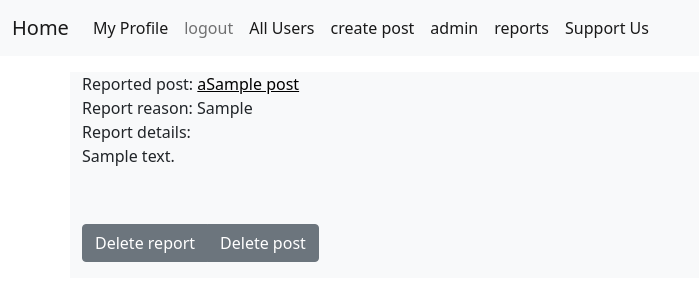
After one commit to mrpotatopc/social-media-aws, a Django app: page /reports/1/ in a window 1280 px wide. The commit adds this page. Shown: the top 301 px of the page, without its empty margins (0-699 px from the left). Run offline with Django 3.2, Linux system fonts and the light colour scheme; a user stored in the database is signed in; data comes from the database, SQL or seed files in the repository; tables that the repository leaves empty hold one stand-in row (values such as "Sample post").

Commit message:
added report system

```diff
--- a/home/admin.py
+++ b/home/admin.py
@@ -38,3 +38,5 @@ admin.site.register(models.user_image)
 admin.site.register(models.user_name)
 admin.site.register(models.user_premium)
 admin.site.register(models.reply)
+admin.site.register(models.report_reason)
+admin.site.register(models.report)
--- a/home/models.py
+++ b/home/models.py
@@ -80,3 +80,23 @@ class reply(models.Model):
     parent_reply = models.ForeignKey("self",on_delete=models.CASCADE,blank=True, null=True)
     author = models.ForeignKey(User,on_delete=models.CASCADE)
     text = models.TextField()
+
+
+class report_reason(models.Model):
+    reason = models.CharField(max_length=150)
+
+    def __str__(self):
+        return self.reason
+
+
+class report(models.Model):
+    post = models.ForeignKey(post,on_delete=models.CASCADE,blank=True,null=True)
+    user = models.ForeignKey(User, on_delete=models.CASCADE,blank=True,null=True)
+    reason = models.CharField(max_length=150)
+    details = models.TextField()
+
+    def __str__(self):
+        if self.post:
+            return str(self.post) + " "+ str(self.reason)
+        else :
+            return str(self.user) + " "+ str(self.reason)
--- a/home/urls.py
+++ b/home/urls.py
@@ -37,4 +37,12 @@ urlpatterns = [
     path('reply_to_reply/<int:id1>/<int:id2>/',views.reply_to_reply,name="reply_to_reply"),
     path('delete_comment/<int:id>/',views.delete_comment,name="delete_comment"),
     path('delete_reply/<int:id>/',views.delete_reply,name="delete_reply"),
+    path('report/post/<int:id>/',views.send_report_post,name="send_report_post"),
+    path('report/user/<int:id>/',views.send_report_user,name="send_report_user"),
+    path('reports/',views.reports,name="reports"),
+    path('reports/<int:id>/',views.report_detail,name="report"),
+    path('reports/<int:pk>/delete/',views.ReportDelete.as_view(),name="deletereport"),
+    path('reports/<int:pk>/delete/post/',views.PostDeleterep.as_view(),name="deletepostrep"),
+    path('reports/<int:pk>/delete/user/',views.UserDeleterep.as_view(),name="deleteuserrep"),
+    path('delete/user/<int:pk>/',views.UserDelete.as_view(),name="deleteuser"),
 ]
--- a/home/views.py
+++ b/home/views.py
@@ -7,7 +7,7 @@ import time
 from django.contrib.auth.mixins import PermissionRequiredMixin,LoginRequiredMixin
 from django.shortcuts import get_object_or_404
 from django.urls import reverse_lazy,reverse
-from .models import subscription , post , post_image , user_image , post_comment , post_video ,user_name, user_donate_link, user_premium, post_attached_link, reply
+from .models import subscription , post , post_image , user_image , post_comment , post_video ,user_name, user_donate_link, user_premium, post_attached_link, reply , report , report_reason
 from django.utils import timezone
 from django.shortcuts import redirect
 from user_messages import api
@@ -64,6 +64,7 @@ def PostDetailView(request,id):
     video = post_video.objects.filter(post=Post)
     comment = post_comment.objects.filter(post=Post)
     link = post_attached_link.objects.filter(post=Post)
+    reason = report_reason.objects.order_by('-id')
     author = Post.author
     usr = str(request.user)
     if usr != "AnonymousUser":
@@ -85,7 +86,8 @@ def PostDetailView(request,id):
         'sub_id':sub_id,
         'comments':comment,
         'videos':video,
-        'links':link
+        'links':link,
+        'reasons':reason
 
     }
     try:
@@ -124,6 +126,7 @@ class UsersListView(ListView):
 def UserDetailView(request,id):
     u = User.objects.get(id=id)
     Post = post.objects.filter(author=u)
+    reason = report_reason.objects.order_by('-id')
 
 
     usr = str(request.user)
@@ -143,7 +146,8 @@ def UserDetailView(request,id):
         'User':u,
         'posts':Post,
         'is_sub':is_sub,
-        'sub_id':sub_id
+        'sub_id':sub_id,
+        'reasons':reason
 
     }
 
@@ -180,25 +184,32 @@ def createpost(request):
         title = request.POST['title']
         text = request.POST['text']
         links = request.POST.getlist('att_link')
-        images = request.FILES.getlist('images')
-        videos = request.FILES.getlist('videos')
+        files = request.FILES.getlist('files')
         po = post(author=author, title=title, text=text )
 
         po.save()
 
-        for image in images:
-            photo = post_image(
-                post=po,
-                image=image,
-            )
-            photo.save()
+        for file in files:
+            #converts filename to string
+            f = str(file)
+            #image
+            if f.endswith(('.jpg','.jpeg','.jfif','.pjpeg','.pjp','.png','.webp')):
+                #debug print(str(file) + " - it is image")
+                photo = post_image(
+                    post=po,
+                    image=file,
+                )
+                photo.save()
+            #video
+            elif f.endswith(('ogg','mp4','webm')):
+                #debug print(str(file) + " - this is video")
+                video = post_video(
+                    post=po,
+                    video=file
+                )
+                video.save()
 
-        for video in videos:
-            video = post_video(
-                post=po,
-                video=video
-            )
-            video.save()
+
 
         for link in links:
             if link == "":
@@ -310,26 +321,31 @@ def PostEditConfirm(request,id):
         title = request.POST['title']
         text = request.POST['text']
         links = request.POST.getlist('att_link')
-        images = request.FILES.getlist('images')
-        videos = request.FILES.getlist('videos')
+        files = request.FILES.getlist('files')
 
         po.title = title
         po.text = text
         po.save()
 
-        for image in images:
-            photo = post_image(
-                post=po,
-                image=image,
-            )
-            photo.save()
-
-        for video in videos:
-            video = post_video(
-                post=po,
-                video=video
-            )
-            video.save()
+        for file in files:
+            #converts filename to string
+            f = str(file)
+            #image
+            if f.endswith(('.jpg','.jpeg','.jfif','.pjpeg','.pjp','.png','.webp')):
+                #debug print(str(file) + " - it is image")
+                photo = post_image(
+                    post=po,
+                    image=file,
+                )
+                photo.save()
+            #video
+            elif f.endswith(('ogg','mp4','webm')):
+                #debug print(str(file) + " - this is video")
+                video = post_video(
+                    post=po,
+                    video=file
+                )
+                video.save()
 
         for link in links:
             #check if there is link or its just empty field
@@ -473,3 +489,79 @@ def delete_reply(request,id):
     rep = reply.objects.get(id=id)
     rep.delete()
     return HttpResponseRedirect(request.META.get('HTTP_REFERER'))
+
+@login_required
+def send_report_post(request,id):
+    if request.method == "POST":
+        po = post.objects.get(id=id)
+        reason = request.POST['reason']
+        details = request.POST['details']
+        rep = report(
+            post=po,
+            reason=reason,
+            details=details
+        )
+        rep.save()
+        return HttpResponseRedirect(request.META.get('HTTP_REFERER'))
+
+@login_required
+def send_report_user(request,id):
+    if request.method == "POST":
+        user = User.objects.get(id=id)
+        reason = request.POST['reason']
+        details = request.POST['details']
+        rep = report(
+            user=user,
+            reason=reason,
+            details=details
+        )
+        rep.save()
+        return HttpResponseRedirect(request.META.get('HTTP_REFERER'))
+
+@login_required
+def reports(request):
+    us = request.user
+    if us.is_superuser:
+        rep = report.objects.order_by('-id')
+        context={
+            "reps":rep
+        }
+        return render(request, 'home/reps.html',context)
+    else:
+        return render(request, 'home/not_su.html')
+
+@login_required
+def report_detail(request,id):
+    us = request.user
+    if us.is_superuser:
+        rep = report.objects.get(id=id)
+        context={
+            "rep":rep
+        }
+        return render(request, 'home/rep.html',context)
+    else:
+        return render(request, 'home/not_su.html')
+
+class ReportDelete(LoginRequiredMixin,DeleteView):
+    model = report
+    action = 'delete report'
+    template_name = "home/deletereport.html"
+    success_url = "/reports"
+
+class PostDeleterep(LoginRequiredMixin,DeleteView):
+    model = post
+    action = 'delete post'
+    template_name = "home/deletepostrep.html"
+    success_url = "/reports"
+
+class UserDeleterep(LoginRequiredMixin,DeleteView):
+    model = User
+    action = 'deleteuser'
+    template_name = "home/deleteuserrep.html"
+    success_url = "/reports"
+
+class UserDelete(LoginRequiredMixin,DeleteView):
+    model = User
+    action = 'deleteuser'
+    template_name = "home/deleteuser.html"
+    success_url = "/"
--- a/templates/base.html
+++ b/templates/base.html
@@ -39,6 +39,9 @@
             {% if user.is_superuser %}
               <li class="nav-item">
                 <a class="nav-link active" aria-current="page" href="{% url 'admin:login' %}">admin</a>
+              </li>
+              <li class="nav-item">
+                <a class="nav-link active" aria-current="page" href="{% url 'home:reports' %}">reports</a>
               </li>
             {% endif %}
             <li class="nav-item">
--- /dev/null
+++ b/templates/home/not_su.html
@@ -0,0 +1,4 @@
+{% extends base.html %}
+{% block content %}
+<h1>no superuser</h1>
+{% endblock %}
--- /dev/null
+++ b/templates/home/rep.html
@@ -0,0 +1,31 @@
+{% extends 'base.html' %}
+
+{% block content %}
+{% if rep.post %}
+  <div class="container mt-3 bg-light">
+    Reported post: <a style="color:black;" href="{% url 'home:post' rep.post.id %}">{{rep.post}}</a><br>
+    Report reason: {{rep.reason}}<br>
+    {% if rep.details %}
+      Report details: <p style="white-space: pre-wrap;">{{rep.details}}</p>
+    {% endif %}
+    <br>
+    <div class="btn-group mb-3 mt-3" role="group" aria-label="Basic outlined example">
+      <a href="{% url 'home:deletereport' rep.id %}" type="button" class="btn btn-secondary">Delete report</a>
+      <a href="{% url 'home:deletepostrep' rep.post.id %}" type="button" class="btn btn-secondary">Delete post</a>
+    </div>
+  </div>
+{% elif rep.user %}
+  <div class="container mt-3 bg-light">
+    Reported user: <a style="color:black;" href="{% url 'home:user' rep.user.id %}">{% if rep.user.user_name_set.all|first %}{% with rep.user.user_name_set.all|first as u %}{{u.name}}{% endwith %}{% else %}{{rep.user.username}}{% endif %}</a><br>
+    Report reason: {{rep.reason}}<br>
+    {% if rep.details %}
+      Report details: <p style="white-space: pre-wrap;">{{rep.details}}</p>
+    {% endif %}
+    <br>
+    <div class="btn-group mb-3 mt-3" role="group" aria-label="Basic outlined example">
+      <a href="{% url 'home:deletereport' rep.id %}" type="button" class="btn btn-secondary">Delete report</a>
+      <a href="{% url 'home:deleteuserrep' rep.user.id %}" type="button" class="btn btn-secondary">Ban user</a>
+    </div>
+  </div>
+{% endif %}
+{% endblock %}
--- a/templates/home/settings.html
+++ b/templates/home/settings.html
@@ -62,5 +62,10 @@
         {% endif %}
       </div>
     </div>
+    <div class="mt-3">
+      <div class="input-group mb-3">
+        <a href="{% url 'home:deleteuser' user.id %}" class="btn btn-outline-danger">Delete account!</a>
+      </div>
+    </div>
 </div>
 {% endblock %}
```
Also changed, not shown: templates/home/createpost.html (+2 -8 lines), templates/home/deletepostrep.html (added, +19 -0 lines), templates/home/deletereport.html (added, +19 -0 lines), templates/home/deleteuser.html (added, +19 -0 lines), templates/home/deleteuserrep.html (added, +19 -0 lines), templates/home/post.html (+23 -2 lines), templates/home/postedit.html (+2 -10 lines), templates/home/reps.html (added, +14 -0 lines), templates/home/user.html (+43 -0 lines), home/migrations/0008_report_report_reason.py (added), home/migrations/0009_alter_report_reason.py (added).
